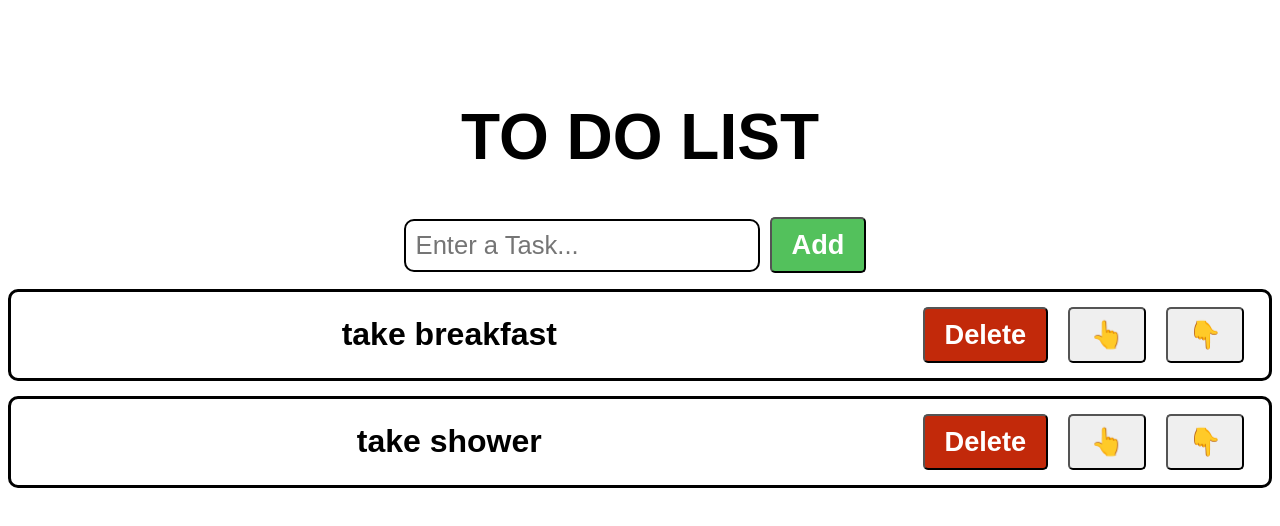
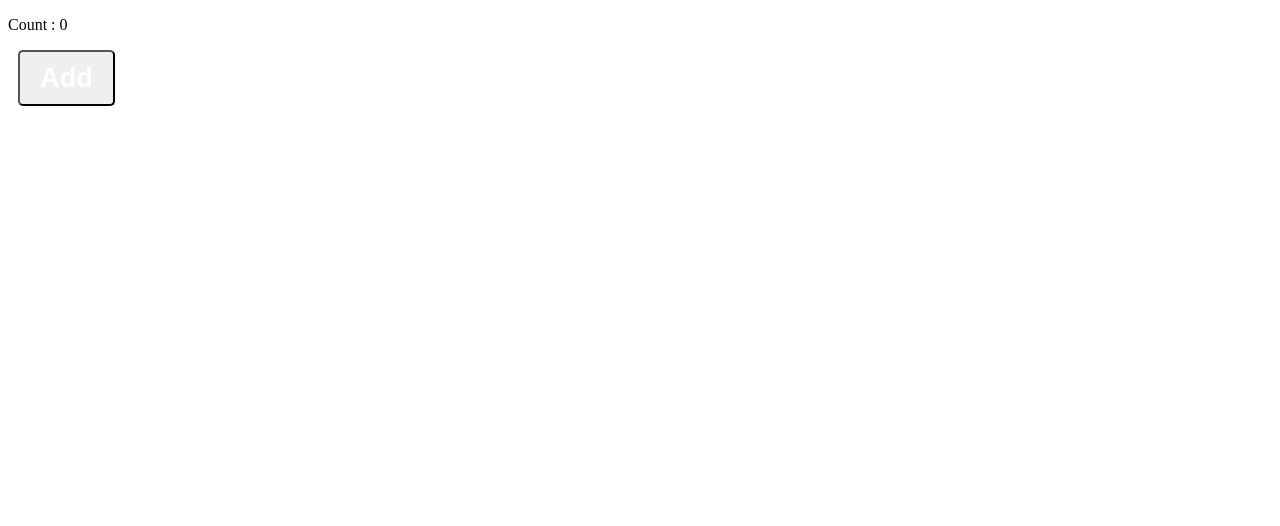
Before and after one commit to kumar-kanhaiya/WebDevlopment, a React (Vite) app in the folder my-react-app/: page / in a window 1280 px wide. Shown: the top 526 px of the page. Built offline with nearby package versions, Linux system fonts and the light colour scheme.

Commit message:
Add files via upload

```diff
--- a/my-react-app/src/App.jsx
+++ b/my-react-app/src/App.jsx
@@ -12,7 +12,8 @@
 // import Component from "./Component";
 // import ColorChange from "./ColorChange";
 // import UpdateState from "./updateState.jsx";
-import ToDoList from "./ToDoList";
+// import ToDoList from "./ToDoList";
+import Com from "./com.jsx"
 function App() {
   // const fruits = [{name:"apple" , calories: 95},
   //                    {name:"orange", calories: 45},
@@ -32,7 +33,7 @@ function App() {
     <>
 
 
-      <ToDoList/>
+      <Com/>
 
     {/* <Button></Button> */}
 
--- a/my-react-app/src/com.jsx
+++ b/my-react-app/src/com.jsx
@@ -1,3 +1,5 @@
+import React, {useState , useEffect} from 'react'
+
 // useEffect() = React Hook that tells React Do some code when
 // (pick one):
 //  this component re render
@@ -14,5 +16,27 @@
 // Event listeners
 // 2. DOM manipulation
 // 3. Subsriptions {real -time update }
-// 43. Fetching Data from an API
+// 4. Fetching Data from an API
 // 5. clean up when a component unmounts
+
+
+function Com(){
+    const[count , setCount] = useState(0);
+
+    useEffect(() => {
+        document.title =   `Count: ${count}`
+    },[]);
+
+    function addCount(){
+        setCount(c => c+1);
+    }
+
+    return(
+        <>
+            <p>Count : {count}</p>
+            <button onClick={addCount}>Add</button>
+        </>
+    )
+}
+
+export default Com;
```
